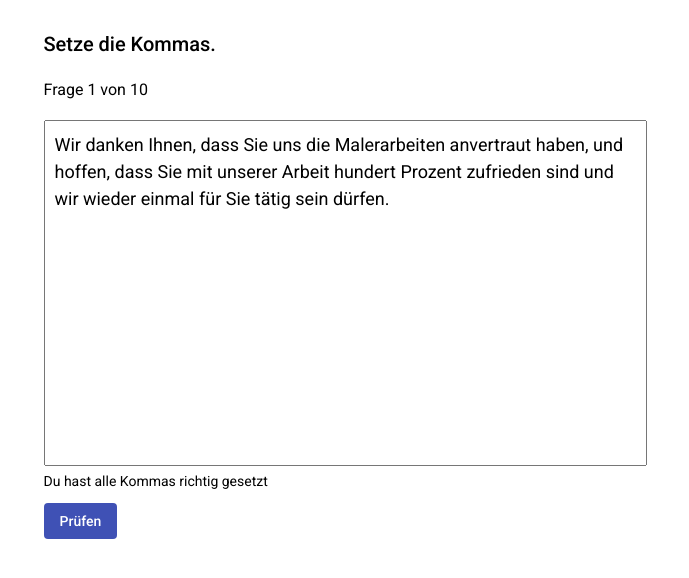
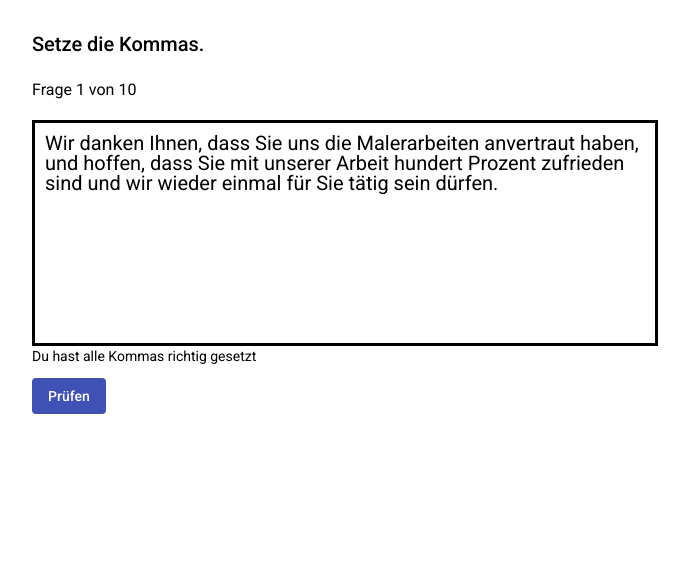
Before and after one commit to patrickamsler/grammar-trainer, an Angular app: page / in a window 1280 px wide. Shown: the top 578 px of the page, without its empty margins (295-984 px from the left). Built offline with nearby package versions, Linux system fonts and the light colour scheme.

Commit message:
comma exercise component improved

```diff
--- a/angular.json
+++ b/angular.json
@@ -32,7 +32,8 @@
             ],
             "styles": [
               "./node_modules/@angular/material/prebuilt-themes/indigo-pink.css",
-              "src/styles.scss"
+              "src/styles.scss",
+              "src/_variables.scss"
             ],
             "scripts": []
           },
--- /dev/null
+++ b/src/_variables.scss
@@ -0,0 +1,14 @@
+// Import material theming functions
+@import '~@angular/material/theming';
+
+// Copy the palettes from your selected theme (usually theme.scss).
+$app-primary: mat-palette($mat-indigo);
+$app-accent:  mat-palette($mat-pink);
+$app-warn:    mat-palette($mat-orange);
+$app-grey:    mat-palette($mat-grey);
+
+// Create your Sass color vars (will be available in all the project)
+$primary: mat-color($app-primary);
+$accent: mat-color($app-accent);
+$warn: mat-color($app-warn);
+$grey: mat-color($app-grey);
--- a/src/app/comma/comma-exercise/comma-exercise.component.html
+++ b/src/app/comma/comma-exercise/comma-exercise.component.html
@@ -4,12 +4,19 @@
     <h3>Frage 1 von 10</h3>
   </div>
   <div class="exercise-content">
-    <textarea rows="12" cols="60" readonly>Wir danken Ihnen, dass Sie uns die Malerarbeiten anvertraut haben, und hoffen, dass Sie mit unserer Arbeit hundert Prozent zufrieden sind und wir wieder einmal für Sie tätig sein dürfen.</textarea>
+    <span
+      *ngFor="let char of chars; let i = index"
+      #charSpan
+      (click)="onCharClick(charSpan, i)"
+      (mouseover)="onCharMouseOver(charSpan, i)"
+      (mouseleave)="onCharMouseLeave(charSpan, i)"
+      [ngClass]="{'charHover' : i === hoverCharIndex}"
+    >{{char}}</span>
   </div>
   <div class="exercise-footer">
     <div class="exercise-hint">
       <p>Du hast alle Kommas richtig gesetzt</p>
     </div>
-    <button mat-flat-button color="primary">Prüfen</button>
+    <button mat-flat-button color="primary" (click)="check()">Prüfen</button>
   </div>
 </div>
--- a/src/app/comma/comma-exercise/comma-exercise.component.scss
+++ b/src/app/comma/comma-exercise/comma-exercise.component.scss
@@ -1,14 +1,19 @@
+@import "../../../variables";
+
 .exercise {
   .exercise-header {
 
   }
   .exercise-content {
-    textarea {
-      resize: none;
-      font-size: 18px;
-      font-family: "Roboto", monospace;
-      padding: 10px;
-      line-height: 150%;
+    border: solid black;
+    padding: 10px;
+    width: 600px;
+    min-height: 200px;
+    font-size: 20px;
+    font-family: Roboto, monospace;
+
+    .charHover {
+      background-color: $grey;
     }
   }
   .exercise-footer {
--- a/src/app/comma/comma-exercise/comma-exercise.component.ts
+++ b/src/app/comma/comma-exercise/comma-exercise.component.ts
@@ -1,4 +1,4 @@
-import { Component, OnInit } from '@angular/core';
+import {Component, OnInit} from '@angular/core';
 
 @Component({
   selector: 'app-comma-exercise',
@@ -7,9 +7,40 @@ import { Component, OnInit } from '@angular/core';
 })
 export class CommaExerciseComponent implements OnInit {
 
-  constructor() { }
+  chars: string[];
+  hoverCharIndex = -1;
+
+  constructor() {
+    this.chars = "Wir danken Ihnen, dass Sie uns die Malerarbeiten anvertraut haben, und hoffen, dass Sie mit unserer Arbeit hundert Prozent zufrieden sind und wir wieder einmal für Sie tätig sein dürfen.".split('')
+  }
 
   ngOnInit(): void {
+
   }
 
+  check() {
+    console.log('check');
+  }
+
+  onCharClick(charSpan: HTMLSpanElement, index: number) {
+    const char = charSpan.textContent;
+    const previousChar = this.chars[index - 1];
+    if (char === ',') {
+      this.chars.splice(index, 1, ' ');
+    } else if (char === ' ' && previousChar !== ',') {
+      this.chars.splice(index, 0, ',');
+      this.hoverCharIndex = -1;
+    }
+  }
+
+  onCharMouseOver(charSpan: HTMLSpanElement, index: number) {
+    const char = charSpan.textContent;
+    if (char === ' ' && this.chars[index - 1] !== ',' || char === ',') {
+      this.hoverCharIndex = index
+    }
+  }
+
+  onCharMouseLeave(charSpan: HTMLSpanElement, index: number) {
+    this.hoverCharIndex = -1;
+  }
 }
```
